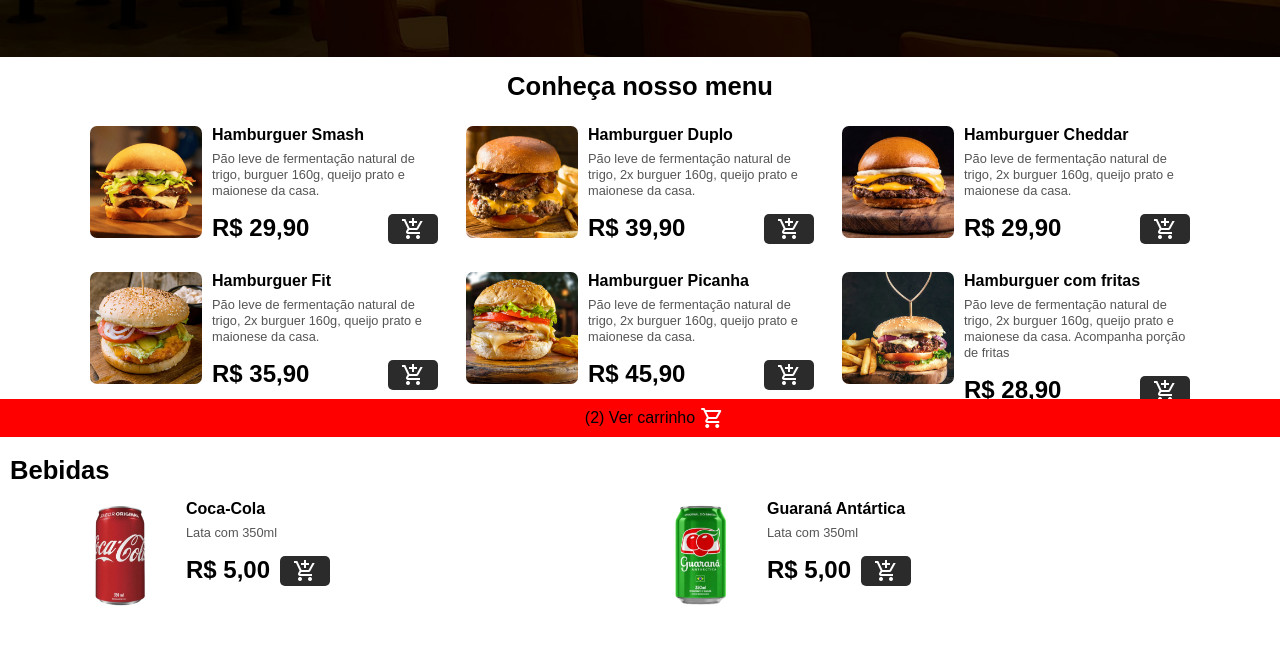
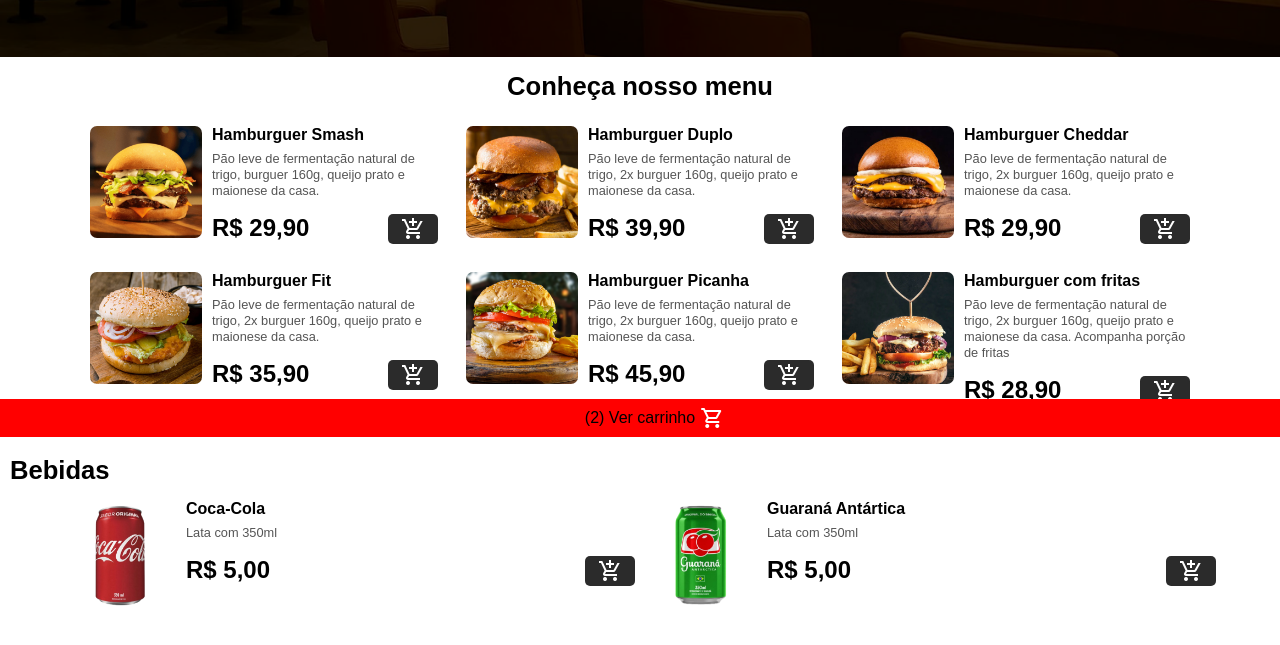
Before and after one commit to GuilhermeCampo/cardapio, a website: page index.html in a window 1280 px wide. Shown: the part 363-1008 px from the top of the page. Drawn offline with nearby package versions, Linux system fonts and the light colour scheme.

Commit message:
menu bebidas

```diff
--- a/index.html
+++ b/index.html
@@ -241,7 +241,7 @@
             class="item-hamb-img"
           />
 
-          <div>
+          <div class="main-bebidas">
             <p class="hamb-title">Coca-Cola </p>
             <p class="hamb-desc">
              Lata com 350ml
@@ -270,7 +270,7 @@
             class="item-hamb-img"
           />
 
-          <div>
+          <div class="main-bebidas">
             <p class="hamb-title">Guaraná Antártica </p>
             <p class="hamb-desc">
              Lata com 350ml
--- a/styles/style.css
+++ b/styles/style.css
@@ -56,7 +56,6 @@
 }
 
 main {
-
   display: grid;
   gap: 28px;
   margin: auto;
@@ -66,7 +65,6 @@
 div#menu {
   padding: 10px;
   margin: auto;
-
 }
 
 .item-hamb {
@@ -117,7 +115,7 @@
   padding-top: 3px;
 }
 
-#menu-bebidas{
+#menu-bebidas {
   margin: auto;
   margin-bottom: 50px;
   width: 100%;
@@ -126,8 +124,11 @@
 
 }
 
+.main-bebidas{
+  width: 100%;
+}
 
-footer{
+footer {
   width: 100%;
   background-color: red;
   text-align: center;
@@ -137,17 +138,12 @@
   bottom: 0;
 }
 
-footer>button{
+footer > button {
   background-color: rgba(0, 0, 0, 0);
   border: none;
-
-
-
-
 }
 
-.add-cart{
+.add-cart {
   position: absolute;
   transform: translate(5px, -3px);
-
 }
```
